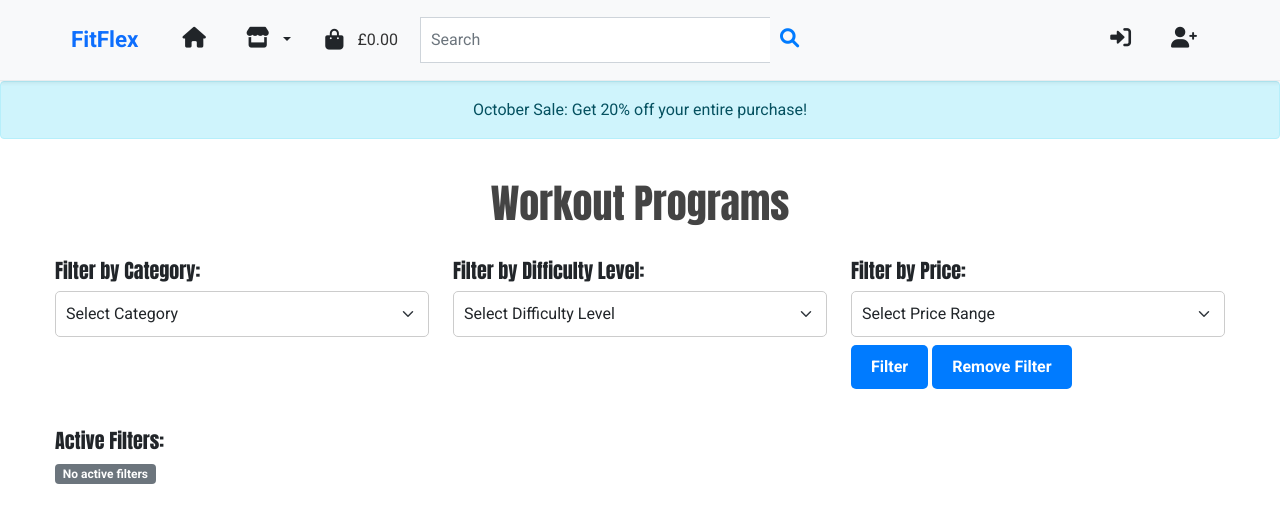
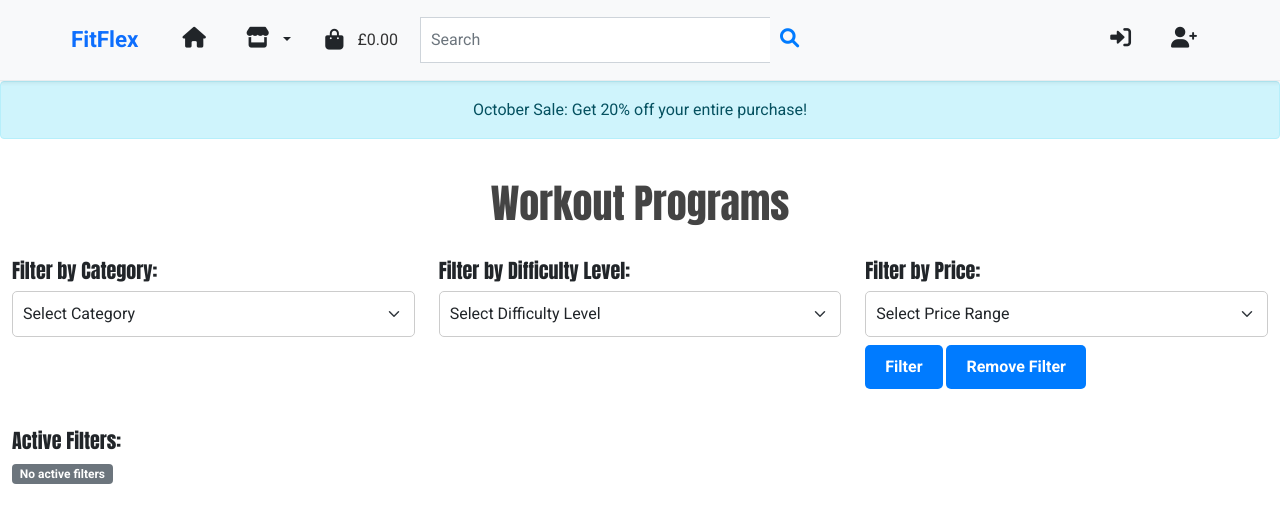
Before and after one commit to JonFD4/FitFlex, a Django app: page /products/ in a window 1280 px wide. Shown: the top 507 px of the page. Run offline with Django 5.2, Linux system fonts and the light colour scheme; data comes from the database, SQL or seed files in the repository; some libraries are stand-ins or nearby versions.

Commit message:
Remove comments

```diff
--- a/fitflexproduct/templates/products/products.html
+++ b/fitflexproduct/templates/products/products.html
@@ -1,11 +1,9 @@
 {% extends "base.html" %}
 
 {% block content %}
-<div class="container mt-4">
+<div class="container-fluid mt-4">
     <h1 class="text-center page-title">Workout Programs</h1>
-
-    <!-- Filter Section -->
-    <div class="row mb-4 filter-section">
+    <div class="row mb-4 filter-section justify-content-center">
         <div class="col-md-4 filter-item">
             <h5 class="filter-title">Filter by Category:</h5>
             <form method="get" action="{% url 'all_products' %}">
@@ -51,8 +49,6 @@
             </form>
         </div>
     </div>
-
-    <!-- Active Filters Display -->
     <div class="active-filters mb-4">
         <h5>Active Filters:</h5>
         <ul class="list-inline">
@@ -78,13 +74,11 @@
             {% endif %}
         </ul>
     </div>
-
-    <!-- Product Cards -->
-    <div class="row product-cards">
+    <div class="row product-cards justify-content-center" style="max-width: 1200px; margin: auto;">
         {% for product in products %}
         <div class="col-lg-3 col-md-4 col-sm-6 mb-3">
-            <div class="card minimal-card h-100">
-                <img src="{{ product.image.url }}" class="card-img-top product-image" alt="{{ product.name }}">
+            <div class="card product-card h-100">
+                <img src="{{ product.image.url }}" class="card-img-top product-image" alt="{{ product.image.name|default:'No Image' }}">
                 <div class="card-body d-flex flex-column">
                     <h5 class="card-title">
                         <a href="{% url 'product_detail' product.id %}" class="product-name">{{ product.name }}</a>
@@ -101,7 +95,7 @@
                 </div>
             </div>
         </div>
-    {% endfor %}
+        {% endfor %}
     </div>
 
 </div>
```
